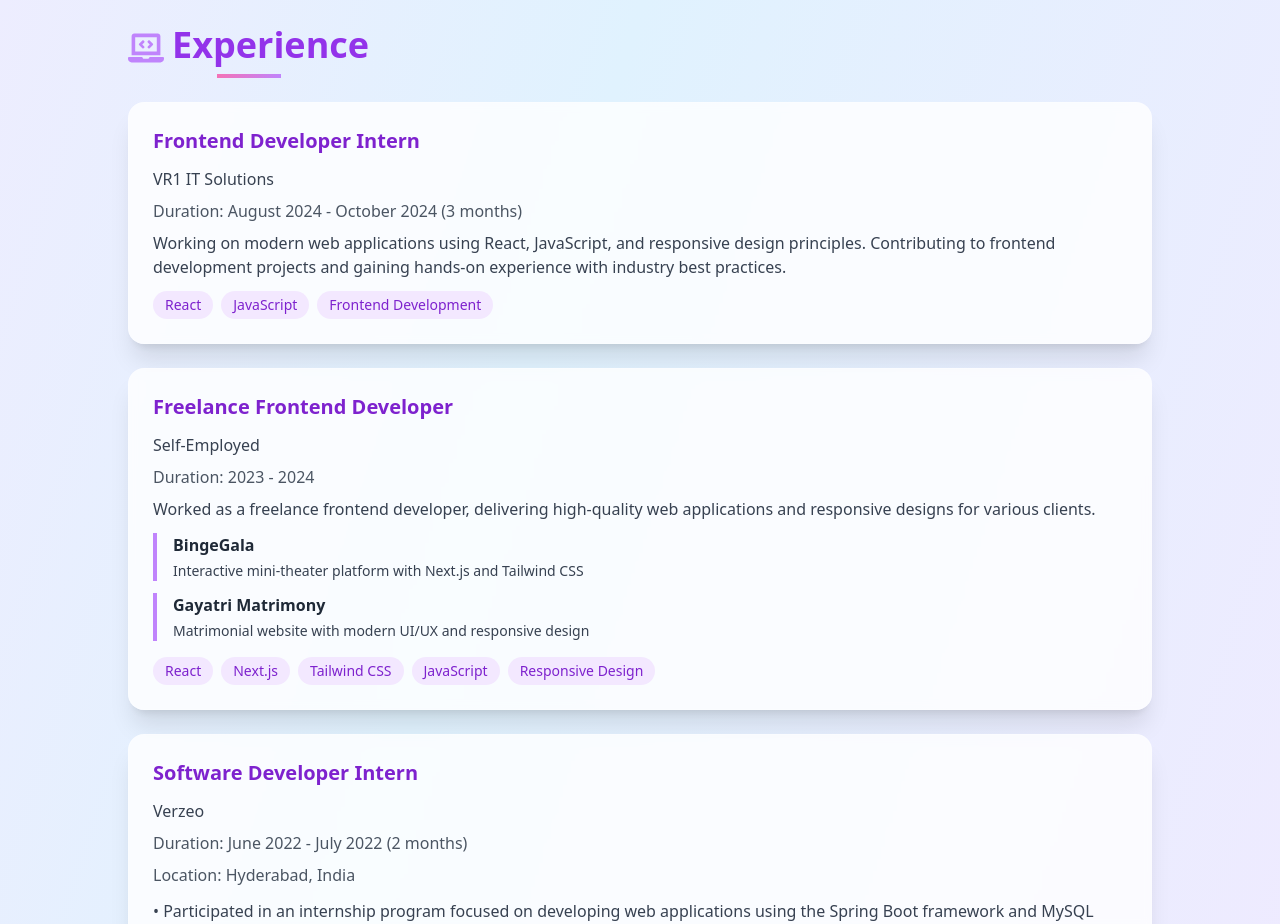
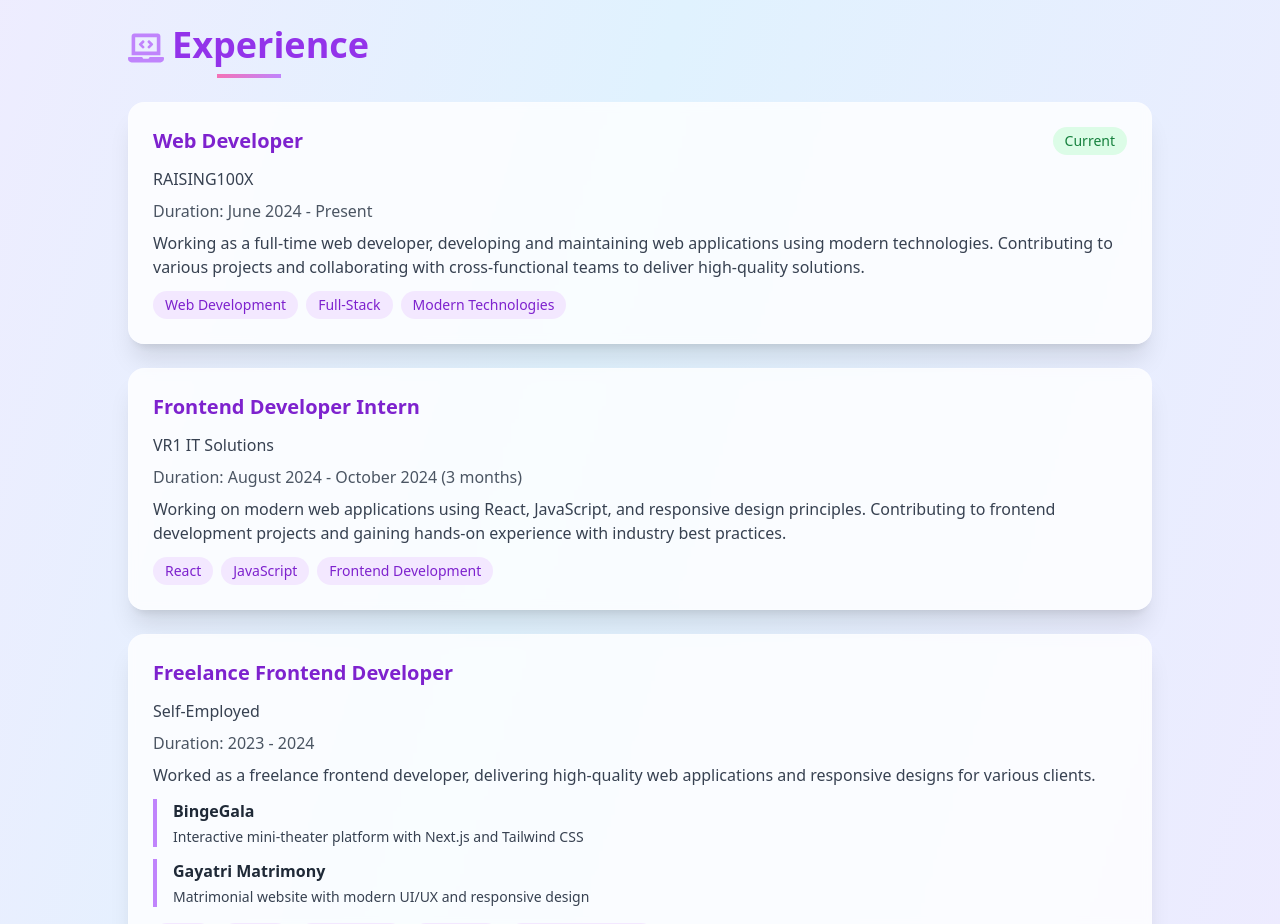
Before and after one commit to shareena-osa/shareena-portfolio, a React (Create React App) app: page / in a window 1280 px wide. Shown: the part 1980-2904 px from the top of the page. Built offline with nearby package versions, Linux system fonts and the light colour scheme.

Commit message:
Add current Web Developer position to Portfolio component, including role details, duration, and relevant skills. Enhanced layout with additional styling for improved presentation.

```diff
--- a/src/Portfolio.js
+++ b/src/Portfolio.js
@@ -227,6 +227,35 @@ export default function Portfolio() {
             whileHover={{
               scale: 1.02,
               x: 10,
+            }}
+          >
+            <div className="flex items-center justify-between mb-3">
+              <h3 className="text-xl font-semibold text-purple-700">Web Developer</h3>
+              <span className="px-3 py-1 bg-green-100 text-green-700 rounded-full text-sm font-medium">
+                Current
+              </span>
+            </div>
+            <p className="text-gray-700 font-medium mb-2">RAISING100X</p>
+            <p className="text-gray-600 mb-2">Duration: June 2024 - Present</p>
+            <p className="text-gray-700 mb-3">
+              Working as a full-time web developer, developing and maintaining web applications using modern technologies.
+              Contributing to various projects and collaborating with cross-functional teams to deliver high-quality solutions.
+            </p>
+            <div className="flex flex-wrap gap-2">
+              <span className="px-3 py-1 bg-purple-100 text-purple-700 rounded-full text-sm font-medium">Web Development</span>
+              <span className="px-3 py-1 bg-purple-100 text-purple-700 rounded-full text-sm font-medium">Full-Stack</span>
+              <span className="px-3 py-1 bg-purple-100 text-purple-700 rounded-full text-sm font-medium">Modern Technologies</span>
+            </div>
+          </motion.div>
+
+          <motion.div
+            className="bg-white/80 backdrop-blur-sm rounded-2xl shadow-xl p-6 border border-white/20"
+            initial={{ opacity: 0, x: 20 }}
+            whileInView={{ opacity: 1, x: 0 }}
+            transition={{ duration: 0.6 }}
+            whileHover={{
+              scale: 1.02,
+              x: -10,
             }}
           >
             <h3 className="text-xl font-semibold text-purple-700 mb-3">Frontend Developer Intern</h3>
```
